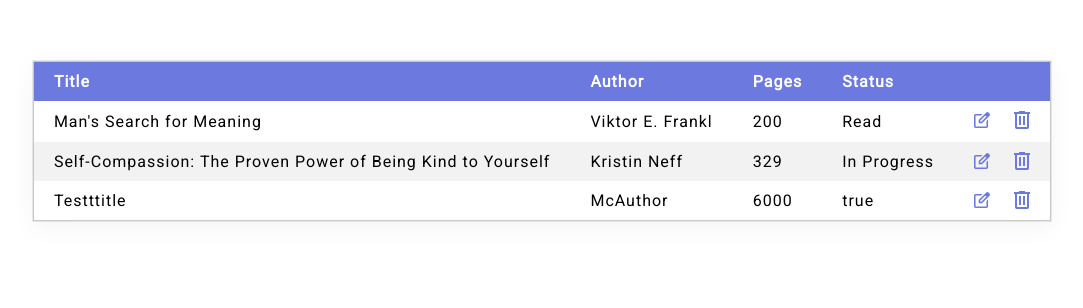
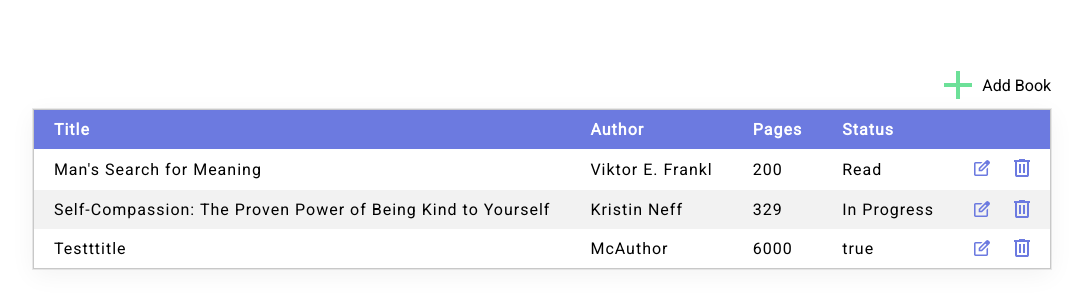
Before and after one commit to Edward-Rodriguez/library-app, a plain HTML site: page index.html in a window 1280 px wide. Shown: the part 142-450 px from the top of the page, without its empty margins (98-1181 px from the left). Drawn offline with Linux system fonts and the light colour scheme.

Commit message:
Add a 'new book' button on top of table

```diff
--- a/index.html
+++ b/index.html
@@ -13,6 +13,12 @@
         <h1>My Library</h1>
       </header>
       <main>
+        <div class="add-button-container">
+          <div class="add-button">
+            <img src="icons/icon_add.svg" alt="green plus symbol" />
+            <p>Add Book</p>
+          </div>
+        </div>
         <table>
           <thead>
             <tr>
--- a/library.js
+++ b/library.js
@@ -52,13 +52,5 @@ function generateEditButtons() {
   return buttonContainer;
 }
 
-function getBookInfoFromUser() {
-  let newBookTitle = prompt('Enter title of the book');
-  let newBookAuthor = prompt("Enter author's name");
-  let newBookPages = +prompt('Enter the number of pages in the book');
-  let hasRead = prompt('Have your read this book?');
-  myLibrary.push();
-}
-
 addBookToLibrary('Testttitle', 'McAuthor', 6000, true);
 displayBooks();
--- a/style.css
+++ b/style.css
@@ -23,6 +23,29 @@ header > h1 {
   margin: 64px;
   font-size: 4rem;
   letter-spacing: 2px;
+}
+
+.add-button-container {
+  width: 100%;
+  display: flex;
+  justify-content: end;
+}
+
+.add-button {
+  display: flex;
+  align-items: center;
+  font-size: 1rem;
+}
+
+.add-button > img {
+  width: 48px;
+  height: auto;
+}
+
+.add-button:hover {
+  cursor: pointer;
+  font-weight: 600;
+  scale: 1.2;
 }
 
 table {
```
Also changed, not shown: icons/icon_add.svg (added), 1 other file.
